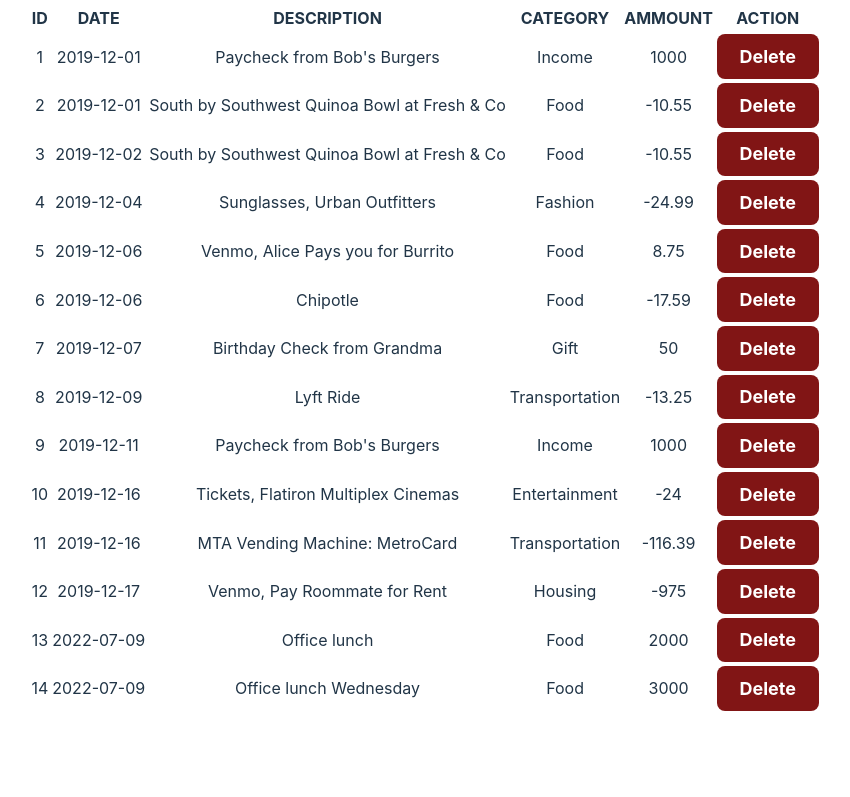
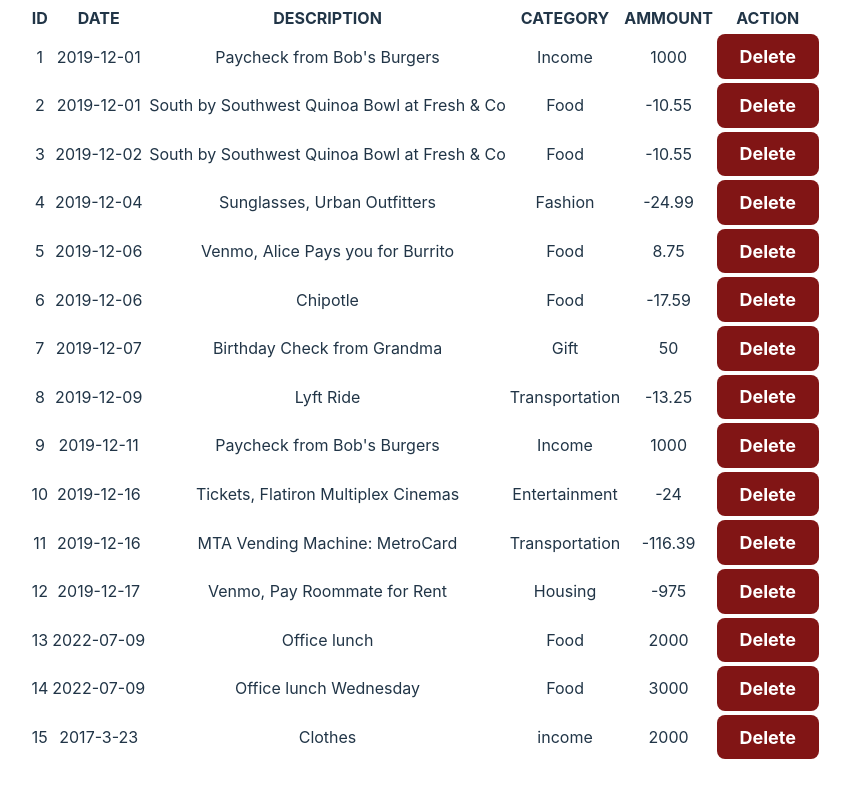
Before and after one commit to Qjones254/Equity-dummy, a React (Vite) app in the folder equityTransactions/: page / in a window 1280 px wide. Shown: the part 239-1036 px from the top of the page, without its empty margins (215-1065 px from the left). Before the commit the page ends 1005 px from the top, so only its background shows below. Built offline with nearby package versions, Linux system fonts and the light colour scheme; data requests are answered from the project's data file.

Commit message:
finished

```diff
--- a/equityTransactions/db.json
+++ b/equityTransactions/db.json
@@ -97,6 +97,13 @@
       "category": "Food",
       "ammount": "3000",
       "id": "14"
+    },
+    {
+      "id": "15",
+      "date": "2017-3-23",
+      "description": "Clothes",
+      "category": "income",
+      "ammount": "2000"
     }
   ]
 }
--- a/equityTransactions/src/Add.jsx
+++ b/equityTransactions/src/Add.jsx
@@ -24,6 +24,12 @@ function Add(){
         <div className='addLayout'>
 
         <form onSubmit={handleSubmit} >
+        <div>
+
+                <label htmlFor="date">  Id</label>
+                <input type="text" name='id' className='id'
+                 onChange={e=>setInputData({...inputData, id:e.target.value})}/>
+            </div>
 
             <div>
 
```
